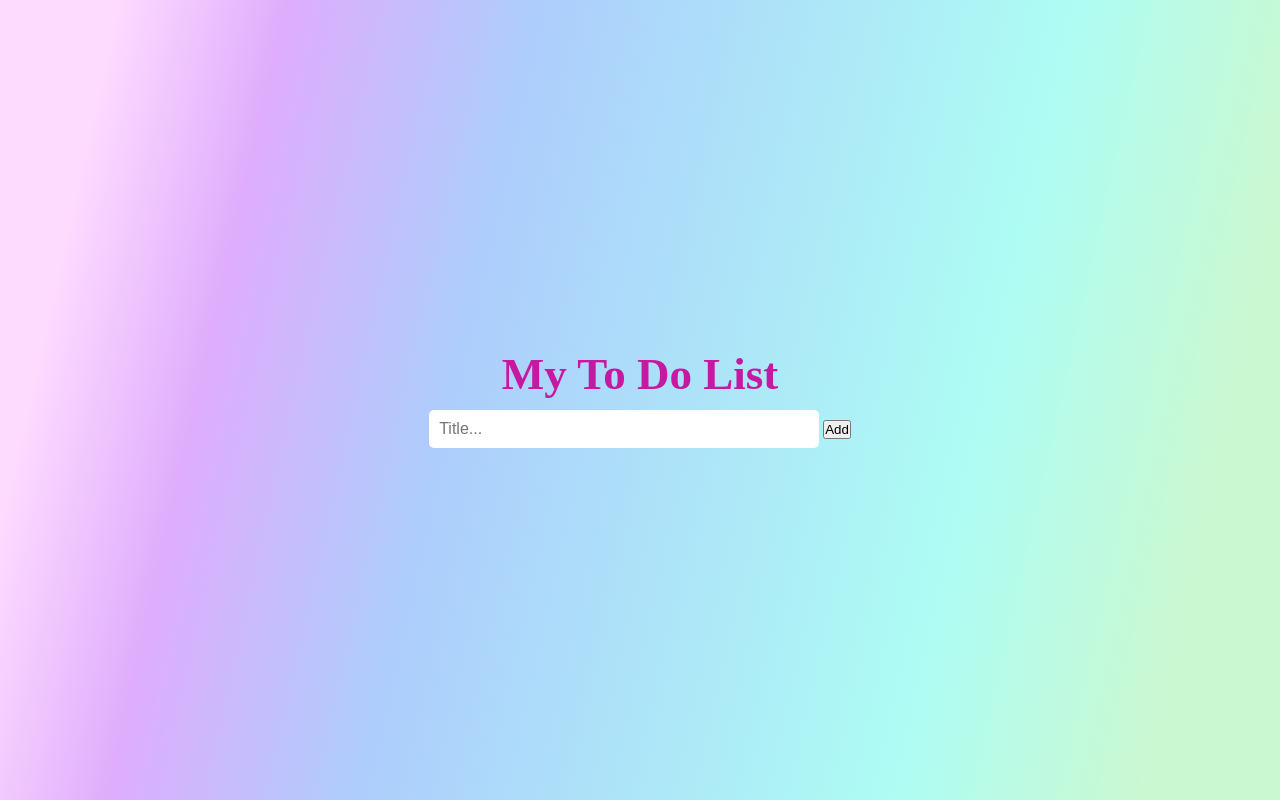
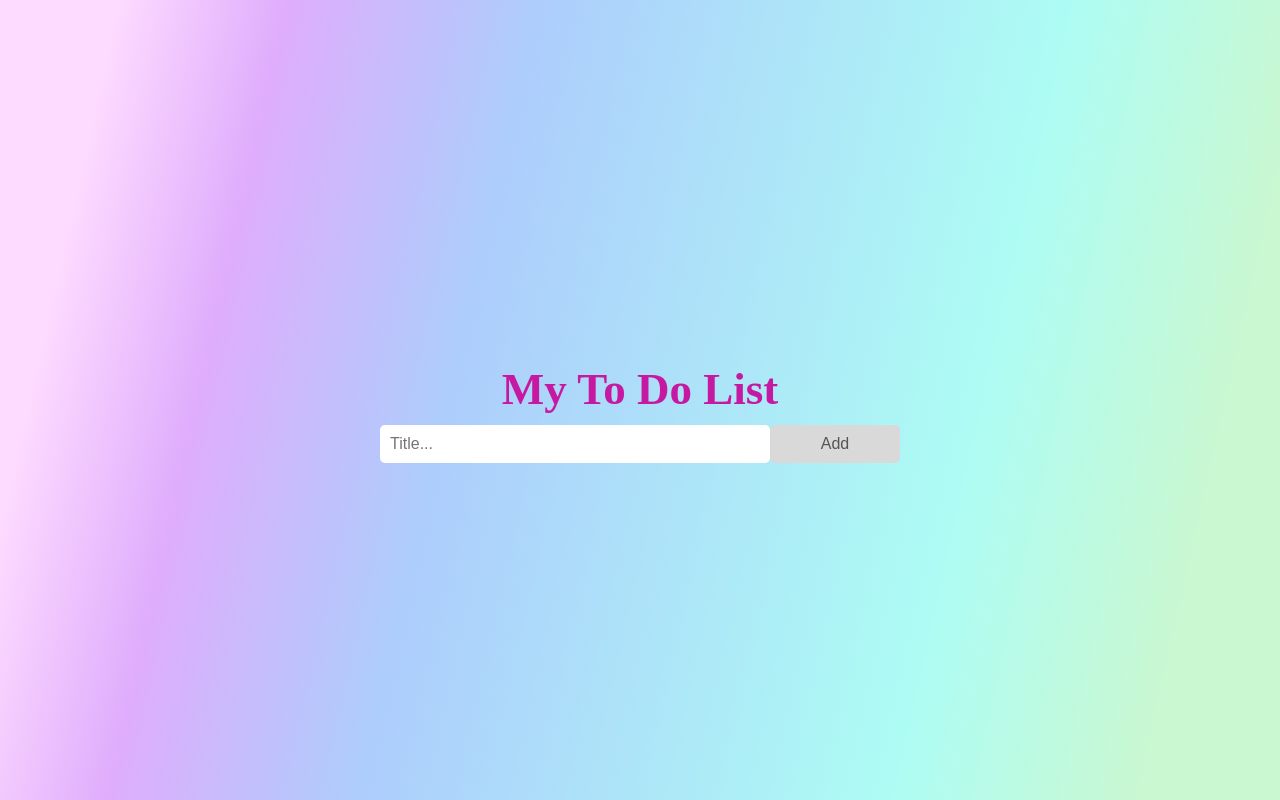
Before and after one commit to mmk4-81/Todo-App, a plain HTML site: page index.html in a window 1280 px wide. Drawn offline with Linux system fonts and the light colour scheme.

Commit message:
addbtn style

```diff
--- a/index.html
+++ b/index.html
@@ -11,7 +11,7 @@
       <div class="header">
         <h2>My To Do List</h2>
         <input type="text" placeholder="Title..." autocomplete="off" />
-        <button>Add</button>
+        <button class="addbtn">Add</button>
       </div>
       <ul class="TaskList"></ul>
     </div>
--- a/style.css
+++ b/style.css
@@ -31,9 +31,23 @@ body {
 
 input{
     width: 75%;
+    float: left;
     font-size: 16px;
     padding: 10px;
     border-radius: 5px;
     outline: none;
     border: none;
 }
+
+.addbtn{
+    width: 25%;
+    border: none;
+    padding: 10px;
+    font-size: 16px;
+    cursor: pointer;
+    background-color: #d9d9d9;
+    transition: 0.3s;
+    color: #555;
+    float: left;
+    border-radius: 5px;
+}
```
